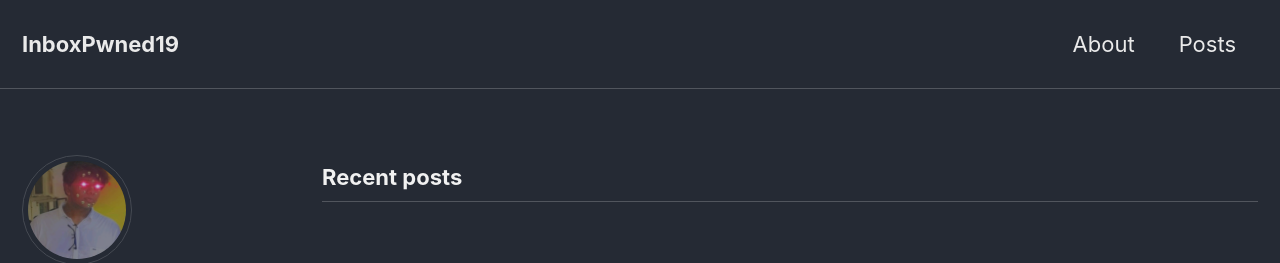
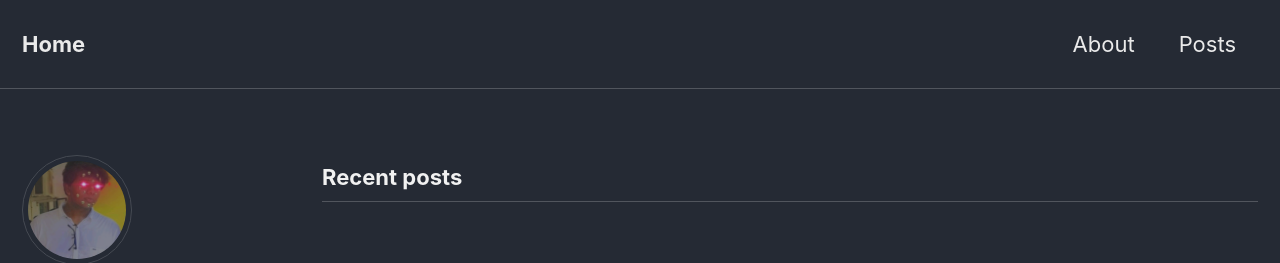
Before and after one commit to AthisSN/athissn.github.io, a Jekyll site: the page built from index.html, in a window 1280 px wide and 900 px high. Shown: the top 263 px of the window. Built offline with Jekyll 4.4.1, drawn with Linux system fonts in a browser that asks for light colours; cached includes are drawn as plain includes; nearby versions of some CDN libraries; the list of posts is cut into pages by our own code.

Commit message:
Update _config.yml

```diff
--- a/_config.yml
+++ b/_config.yml
@@ -16,7 +16,7 @@ minimal_mistakes_skin    : "dark" # "air", "aqua", "contrast", "dark", "dirt", "
 
 # Site Settings
 locale                   : "en-US"
-title                    : "InboxPwned19"
+title                    : "Home"
 title_separator          : "|"
 name                     : "Home"
 description              : ""
```
